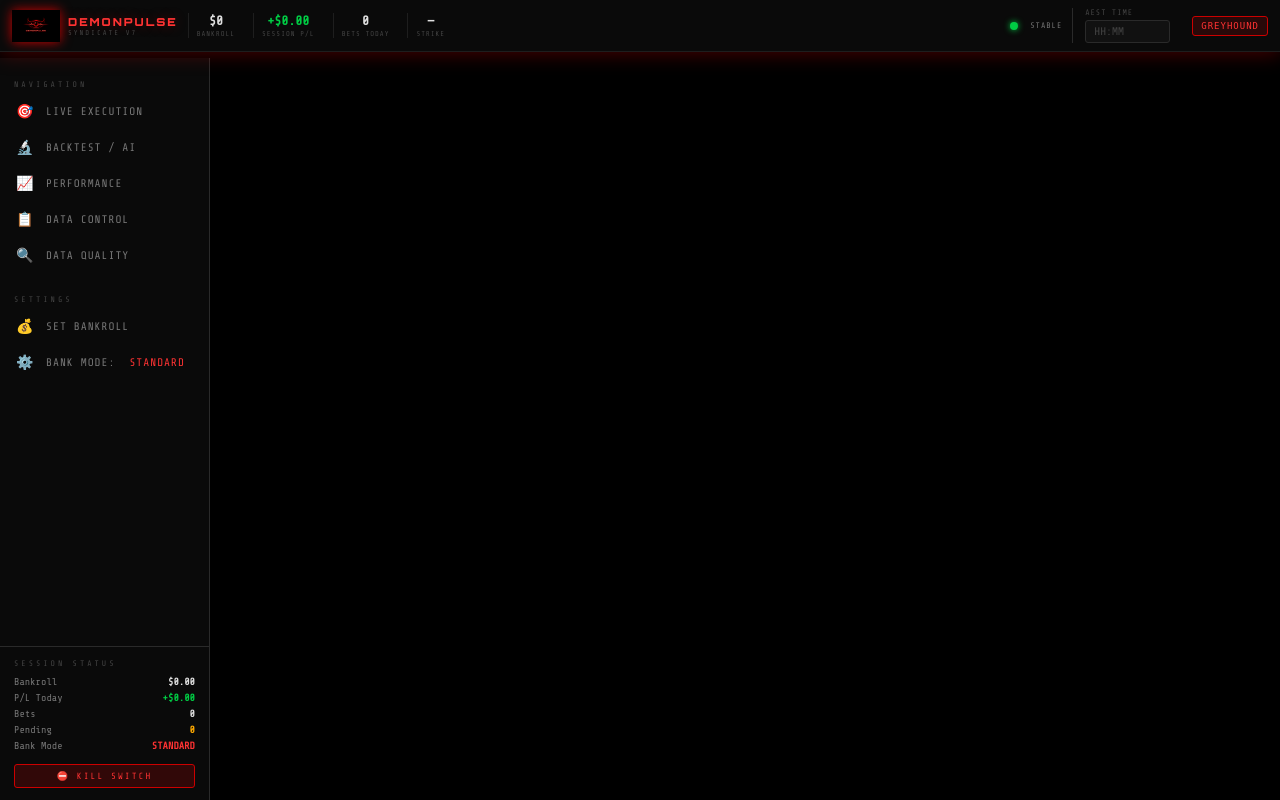
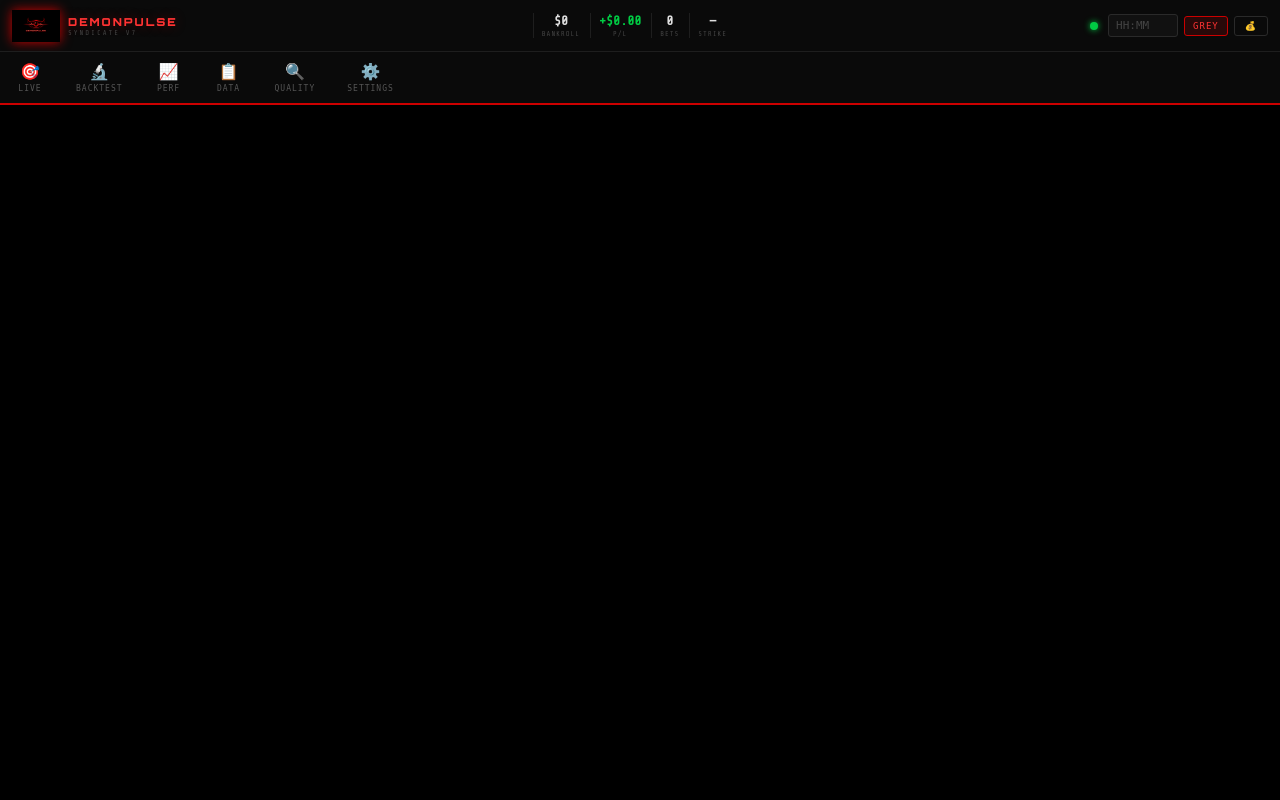
Before and after one commit to hgtrfbvd/Demonpulse-, a Flask app: template templates/base.html in a window 1280 px wide. Run offline with Flask 3, Linux system fonts and the light colour scheme; the template is opened without the code that fills it, so the values that code supplies are empty.

Commit message:
Add files via upload

```diff
--- a/templates/base.html
+++ b/templates/base.html
@@ -9,92 +9,114 @@
 <script src="https://cdn.jsdelivr.net/npm/chart.js@4.4.0/dist/chart.umd.min.js"></script>
 </head>
 <body>
-<div class="layout">
 
-  <!-- TOPBAR -->
+<!-- TOP BAR -->
 <header class="topbar">
   <div class="tb-logo">
-      <img src="/static/img/logo.png" alt="DEMONPULSE">
+    <img src="/static/img/logo.png" alt="DP">
     <div class="tb-brand">
       <div class="tb-title">DEMONPULSE</div>
       <div class="tb-sub">SYNDICATE V7</div>
     </div>
   </div>
-
+  <div class="tb-stats">
     <div class="tb-stat">
-      <div class="tb-stat-val neu" id="tb-bank">${{ "%.0f"|format(state.bankroll or 0) }}</div>
+      <div class="tb-stat-val neu">${{ "%.0f"|format(state.bankroll or 0) }}</div>
       <div class="tb-stat-lbl">BANKROLL</div>
     </div>
     <div class="tb-stat">
-      <div class="tb-stat-val {% if (session.total or 0) >= 0 %}pos{% else %}neg{% endif %}" id="tb-pl">{{ "+$%.2f"|format(session.total) if (session.total or 0) >= 0 else "-$%.2f"|format((session.total or 0)|abs) }}</div>
-      <div class="tb-stat-lbl">SESSION P/L</div>
+      <div class="tb-stat-val {% if (session.total or 0) >= 0 %}pos{% else %}neg{% endif %}">{{ "+$%.2f"|format(session.total) if (session.total or 0) >= 0 else "-$%.2f"|format((session.total or 0)|abs) }}</div>
+      <div class="tb-stat-lbl">P/L</div>
     </div>
-    <div class="tb-stat">
+    <div class="tb-stat hide-xs">
       <div class="tb-stat-val neu">{{ session.bets or 0 }}</div>
-      <div class="tb-stat-lbl">BETS TODAY</div>
+      <div class="tb-stat-lbl">BETS</div>
     </div>
-    <div class="tb-stat">
-      <div class="tb-stat-val neu">{% if session.bets and session.bets > 0 %}{{ "%.0f"|format((session.wins or 0) / session.bets * 100) }}%{% else %}—{% endif %}</div>
+    <div class="tb-stat hide-xs">
+      <div class="tb-stat-val neu">{% if session.bets and session.bets > 0 %}{{ "%.0f"|format((session.wins or 0)/session.bets*100) }}%{% else %}—{% endif %}</div>
       <div class="tb-stat-lbl">STRIKE</div>
     </div>
-
-    <div class="tb-spacer"></div>
-
-    <div class="flex flex-center flex-gap">
-      <div class="tb-dot {{ state.sys_state|lower if state.sys_state else 'stable' }}"></div>
-      <span class="tiny text-mid">{{ state.sys_state or 'STABLE' }}</span>
   </div>
-
-    <div class="tb-time">
-      <label>AEST TIME</label>
+  <div class="tb-right">
+    <div class="tb-dot {{ state.sys_state|lower if state.sys_state else 'stable' }}" title="{{ state.sys_state or 'STABLE' }}"></div>
     <input type="text" id="time-anchor" placeholder="HH:MM" value="{{ state.time_anchor or '' }}" onchange="setTime(this.value)">
-    </div>
-
-    <div class="tb-code" onclick="cycleCode()" title="Click to change code">
-      {{ state.active_code or 'GREYHOUND' }}
+    <div class="tb-code" onclick="cycleCode()" title="Click to change code">{{ (state.active_code or 'GREYHOUND')[:4] }}</div>
+    <button class="btn btn-ghost btn-sm" onclick="showBankModal()" title="Set Bankroll">💰</button>
   </div>
 </header>
 
-  <!-- SIDEBAR -->
-  <nav class="sidebar">
-    <div class="sb-nav">
-      <div class="sb-label">NAVIGATION</div>
-      <a href="/" class="nav-item {% if page=='home' %}active{% endif %}"><span class="ico">🎯</span> LIVE EXECUTION</a>
-      <a href="/backtest" class="nav-item {% if page=='backtest' %}active{% endif %}"><span class="ico">🔬</span> BACKTEST / AI</a>
-      <a href="/performance" class="nav-item {% if page=='performance' %}active{% endif %}"><span class="ico">📈</span> PERFORMANCE</a>
-      <a href="/data" class="nav-item {% if page=='data' %}active{% endif %}"><span class="ico">📋</span> DATA CONTROL</a>
-      <a href="/quality" class="nav-item {% if page=='quality' %}active{% endif %}"><span class="ico">🔍</span> DATA QUALITY</a>
-
-      <div class="sb-label" style="margin-top:12px;">SETTINGS</div>
-      <div class="nav-item" onclick="showBankModal()"><span class="ico">💰</span> SET BANKROLL</div>
-      <div class="nav-item" onclick="toggleMode()"><span class="ico">⚙️</span> BANK MODE: <span id="sb-mode" style="color:var(--red3);margin-left:4px;">{{ state.bank_mode or 'STANDARD' }}</span></div>
-    </div>
-
-    <!-- BANKROLL WIDGET -->
-    <div class="bw">
-      <div class="bw-title">SESSION STATUS</div>
-      <div class="bw-row"><span class="bw-lbl">Bankroll</span><span class="bw-val" id="bw-bank">${{ "%.2f"|format(state.bankroll or 0) }}</span></div>
-      <div class="bw-row"><span class="bw-lbl">P/L Today</span><span class="bw-val {% if (session.total or 0) >= 0 %}pos{% else %}neg{% endif %}" id="bw-pl">{{ "+$%.2f"|format(session.total) if (session.total or 0) >= 0 else "-$%.2f"|format((session.total or 0)|abs) }}</span></div>
-      <div class="bw-row"><span class="bw-lbl">Bets</span><span class="bw-val">{{ session.bets or 0 }}</span></div>
-      <div class="bw-row"><span class="bw-lbl">Pending</span><span class="bw-val" style="color:var(--amb);">{{ session.pending or 0 }}</span></div>
-      <div class="bw-row"><span class="bw-lbl">Bank Mode</span><span class="bw-val" style="color:var(--red3);">{{ state.bank_mode or 'STANDARD' }}</span></div>
-      <button class="kill-btn" onclick="killSwitch()">⛔ KILL SWITCH</button>
+<!-- TAB NAVIGATION -->
+<nav class="tabnav">
+  <a href="/" class="tabitem {% if page=='home' %}active{% endif %}">
+    <span class="tab-ico">🎯</span><span class="tab-lbl">LIVE</span>
+  </a>
+  <a href="/backtest" class="tabitem {% if page=='backtest' %}active{% endif %}">
+    <span class="tab-ico">🔬</span><span class="tab-lbl">BACKTEST</span>
+  </a>
+  <a href="/performance" class="tabitem {% if page=='performance' %}active{% endif %}">
+    <span class="tab-ico">📈</span><span class="tab-lbl">PERF</span>
+  </a>
+  <a href="/data" class="tabitem {% if page=='data' %}active{% endif %}">
+    <span class="tab-ico">📋</span><span class="tab-lbl">DATA</span>
+  </a>
+  <a href="/quality" class="tabitem {% if page=='quality' %}active{% endif %}">
+    <span class="tab-ico">🔍</span><span class="tab-lbl">QUALITY</span>
+  </a>
+  <div class="tabitem" onclick="toggleSettings()">
+    <span class="tab-ico">⚙️</span><span class="tab-lbl">SETTINGS</span>
   </div>
 </nav>
+
+<!-- SETTINGS PANEL (collapsible) -->
+<div id="settings-panel" style="display:none;background:#0a0a0a;border-bottom:2px solid #cc0000;padding:14px 16px;">
+  <div style="display:flex;gap:16px;flex-wrap:wrap;align-items:flex-start;">
+    <div>
+      <div class="tiny text-dim" style="margin-bottom:5px;letter-spacing:2px;">BANK MODE</div>
+      <div style="display:flex;gap:5px;">
+        {% for m in ['SAFE','STANDARD','AGGRESSIVE'] %}
+        <button onclick="setState('bank_mode','{{m}}')" style="background:{% if state.bank_mode==m %}#cc0000{% else %}transparent{% endif %};border:1px solid {% if state.bank_mode==m %}#cc0000{% else %}#2a2a2a{% endif %};color:{% if state.bank_mode==m %}#fff{% else %}#555{% endif %};padding:5px 10px;border-radius:3px;font-family:monospace;font-size:9px;cursor:pointer;letter-spacing:1px;">{{m}}</button>
+        {% endfor %}
+      </div>
+    </div>
+    <div>
+      <div class="tiny text-dim" style="margin-bottom:5px;letter-spacing:2px;">POSTURE</div>
+      <div style="display:flex;gap:5px;">
+        {% for p in ['NORMAL','TIGHTENED','PROTECTIVE'] %}
+        <button onclick="setState('posture','{{p}}')" style="background:{% if state.posture==p %}#cc0000{% else %}transparent{% endif %};border:1px solid {% if state.posture==p %}#cc0000{% else %}#2a2a2a{% endif %};color:{% if state.posture==p %}#fff{% else %}#555{% endif %};padding:5px 10px;border-radius:3px;font-family:monospace;font-size:9px;cursor:pointer;letter-spacing:1px;">{{p}}</button>
+        {% endfor %}
+      </div>
+    </div>
+    <div>
+      <div class="tiny text-dim" style="margin-bottom:5px;letter-spacing:2px;">CODE</div>
+      <div style="display:flex;gap:5px;">
+        {% for c in ['GREYHOUND','HORSE','HARNESS'] %}
+        <button onclick="setState('active_code','{{c}}')" style="background:{% if state.active_code==c %}#cc0000{% else %}transparent{% endif %};border:1px solid {% if state.active_code==c %}#cc0000{% else %}#2a2a2a{% endif %};color:{% if state.active_code==c %}#fff{% else %}#555{% endif %};padding:5px 10px;border-radius:3px;font-family:monospace;font-size:9px;cursor:pointer;letter-spacing:1px;">{{c[:3]}}</button>
+        {% endfor %}
+      </div>
+    </div>
+    <div style="margin-left:auto;">
+      <button class="btn btn-sm" onclick="killSwitch()" style="background:transparent;border:1px solid #cc0000;color:#ff3333;letter-spacing:1px;">⛔ KILL SWITCH</button>
+    </div>
+  </div>
+  <div style="margin-top:10px;padding-top:10px;border-top:1px solid #1e1e1e;display:flex;gap:16px;flex-wrap:wrap;">
+    <span class="tiny"><span class="text-dim">BANK </span><strong style="color:#e0e0e0">${{ "%.2f"|format(state.bankroll or 0) }}</strong></span>
+    <span class="tiny"><span class="text-dim">P/L </span><strong style="color:{% if (session.total or 0)>=0 %}#00cc44{% else %}#ff3333{% endif %}">{{ "+$%.2f"|format(session.total) if (session.total or 0)>=0 else "-$%.2f"|format((session.total or 0)|abs) }}</strong></span>
+    <span class="tiny"><span class="text-dim">PENDING </span><strong style="color:#ffaa00">{{ session.pending or 0 }}</strong></span>
+    <span class="tiny"><span class="text-dim">VARIANCE </span><strong style="color:#ffaa00">{{ state.variance or 'NORMAL' }}</strong></span>
+    <span class="tiny"><span class="text-dim">GRV </span><strong style="color:#00cc44">BANNED ✓</strong></span>
+  </div>
+</div>
 
 <!-- MAIN CONTENT -->
 <main class="main">
   {% block content %}{% endblock %}
 </main>
 
-</div>
-
-<!-- BANK MODAL -->
-<div id="bank-modal" style="display:none;position:fixed;inset:0;background:rgba(0,0,0,.8);z-index:999;display:none;align-items:center;justify-content:center;">
-  <div style="background:var(--bg2);border:1px solid var(--red);border-radius:6px;padding:24px;width:320px;box-shadow:0 0 30px var(--glow);">
-    <div class="page-title" style="margin-bottom:16px;">SET BANKROLL</div>
-    <div style="color:var(--mid);font-size:10px;margin-bottom:8px;">AMOUNT ($)</div>
-    <input type="number" id="bank-input" class="dp-input" placeholder="1000.00" style="margin-bottom:14px;">
+<!-- BANKROLL MODAL -->
+<div id="bank-modal" style="display:none;position:fixed;inset:0;background:rgba(0,0,0,.85);z-index:999;align-items:center;justify-content:center;">
+  <div style="background:#111;border:1px solid #cc0000;border-radius:6px;padding:24px;width:300px;max-width:90vw;">
+    <div style="font-family:monospace;font-size:13px;color:#ff3333;letter-spacing:2px;margin-bottom:14px;">SET BANKROLL</div>
+    <input type="number" id="bank-input" class="dp-input" placeholder="1000.00" style="margin-bottom:12px;">
     <div style="display:flex;gap:8px;">
       <button class="btn btn-red" style="flex:1;" onclick="saveBankroll()">CONFIRM</button>
       <button class="btn btn-ghost" style="flex:1;" onclick="hideBankModal()">CANCEL</button>
@@ -103,62 +125,51 @@
 </div>
 
 <script>
-const SESSION_ID = 'dpv7_' + (localStorage.getItem('dpv7_sid') || (() => { const id = Date.now().toString(36); localStorage.setItem('dpv7_sid', id); return id; })());
+const SESSION_ID = 'dpv7_' + (localStorage.getItem('dpv7_sid') || (()=>{const id=Date.now().toString(36);localStorage.setItem('dpv7_sid',id);return id;})());
 
-function setTime(val) {
-  fetch('/api/state', { method:'POST', headers:{'Content-Type':'application/json'}, body: JSON.stringify({time_anchor: val}) });
+function setTime(val){ fetch('/api/state',{method:'POST',headers:{'Content-Type':'application/json'},body:JSON.stringify({time_anchor:val})}); }
+
+function cycleCode(){
+  const codes=['GREYHOUND','HORSE','HARNESS'];
+  const el=document.querySelector('.tb-code');
+  const cur=el.textContent.trim();
+  const fullCode=codes.find(c=>c.startsWith(cur))||'GREYHOUND';
+  const next=codes[(codes.indexOf(fullCode)+1)%codes.length];
+  el.textContent=next.slice(0,4);
+  setState('active_code',next);
 }
 
-function cycleCode() {
-  const codes = ['GREYHOUND','HORSE','HARNESS'];
-  const el = document.querySelector('.tb-code');
-  const cur = el.textContent.trim();
-  const next = codes[(codes.indexOf(cur) + 1) % codes.length];
-  el.textContent = next;
-  fetch('/api/state', { method:'POST', headers:{'Content-Type':'application/json'}, body: JSON.stringify({active_code: next}) });
+function setState(key,val){
+  fetch('/api/state',{method:'POST',headers:{'Content-Type':'application/json'},body:JSON.stringify({[key]:val})}).then(()=>location.reload());
 }
 
-function toggleMode() {
-  const modes = ['SAFE','STANDARD','AGGRESSIVE'];
-  const el = document.getElementById('sb-mode');
-  const cur = el.textContent.trim();
-  const next = modes[(modes.indexOf(cur) + 1) % modes.length];
-  el.textContent = next;
-  fetch('/api/state', { method:'POST', headers:{'Content-Type':'application/json'}, body: JSON.stringify({bank_mode: next}) });
+function toggleSettings(){
+  const p=document.getElementById('settings-panel');
+  p.style.display=p.style.display==='none'?'block':'none';
 }
 
-function showBankModal() {
-  const m = document.getElementById('bank-modal');
-  m.style.display = 'flex';
-}
-function hideBankModal() {
-  document.getElementById('bank-modal').style.display = 'none';
-}
-function saveBankroll() {
-  const val = parseFloat(document.getElementById('bank-input').value);
-  if (!val || val <= 0) return;
-  fetch('/api/bankroll/set', { method:'POST', headers:{'Content-Type':'application/json'}, body: JSON.stringify({bankroll: val}) })
-    .then(() => location.reload());
+function showBankModal(){ document.getElementById('bank-modal').style.display='flex'; }
+function hideBankModal(){ document.getElementById('bank-modal').style.display='none'; }
+
+function saveBankroll(){
+  const val=parseFloat(document.getElementById('bank-input').value);
+  if(!val||val<=0)return;
+  fetch('/api/bankroll/set',{method:'POST',headers:{'Content-Type':'application/json'},body:JSON.stringify({bankroll:val})}).then(()=>location.reload());
 }
 
-function killSwitch() {
-  if (confirm('KILL SWITCH: Stop all betting and lock session?')) {
-    fetch('/api/state', { method:'POST', headers:{'Content-Type':'application/json'}, body: JSON.stringify({posture:'PROTECTIVE', sys_state:'WARNING'}) })
-      .then(() => location.reload());
+function killSwitch(){
+  if(confirm('KILL SWITCH: Stop all betting and lock session?')){
+    setState('posture','PROTECTIVE');
   }
 }
 
-// Refresh P/L every 30s
-setInterval(() => {
-  fetch('/api/session/pl').then(r => r.json()).then(d => {
-    const pl = d.total || 0;
-    const plEl = document.getElementById('tb-pl');
-    if (plEl) {
-      plEl.textContent = (pl >= 0 ? '+$' : '-$') + Math.abs(pl).toFixed(2);
-      plEl.className = 'tb-stat-val ' + (pl >= 0 ? 'pos' : 'neg');
-    }
+setInterval(()=>{
+  fetch('/api/session/pl').then(r=>r.json()).then(d=>{
+    const pl=d.total||0;
+    const els=document.querySelectorAll('.tb-stat-val');
+    if(els[1]){ els[1].textContent=(pl>=0?'+$':'-$')+Math.abs(pl).toFixed(2); els[1].className='tb-stat-val '+(pl>=0?'pos':'neg'); }
   });
-}, 30000);
+},30000);
 </script>
 
 {% block scripts %}{% endblock %}
```
Lines whose indentation alone changed are shown as unchanged.
